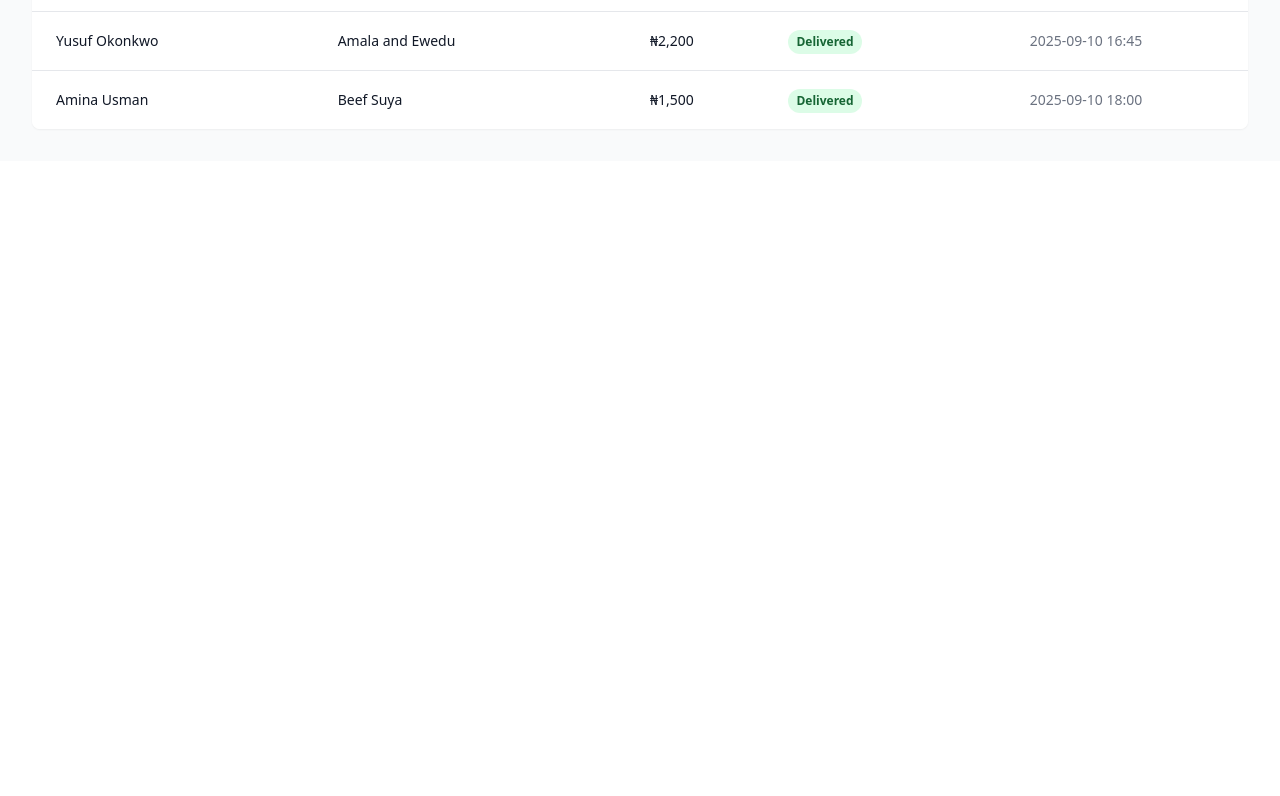
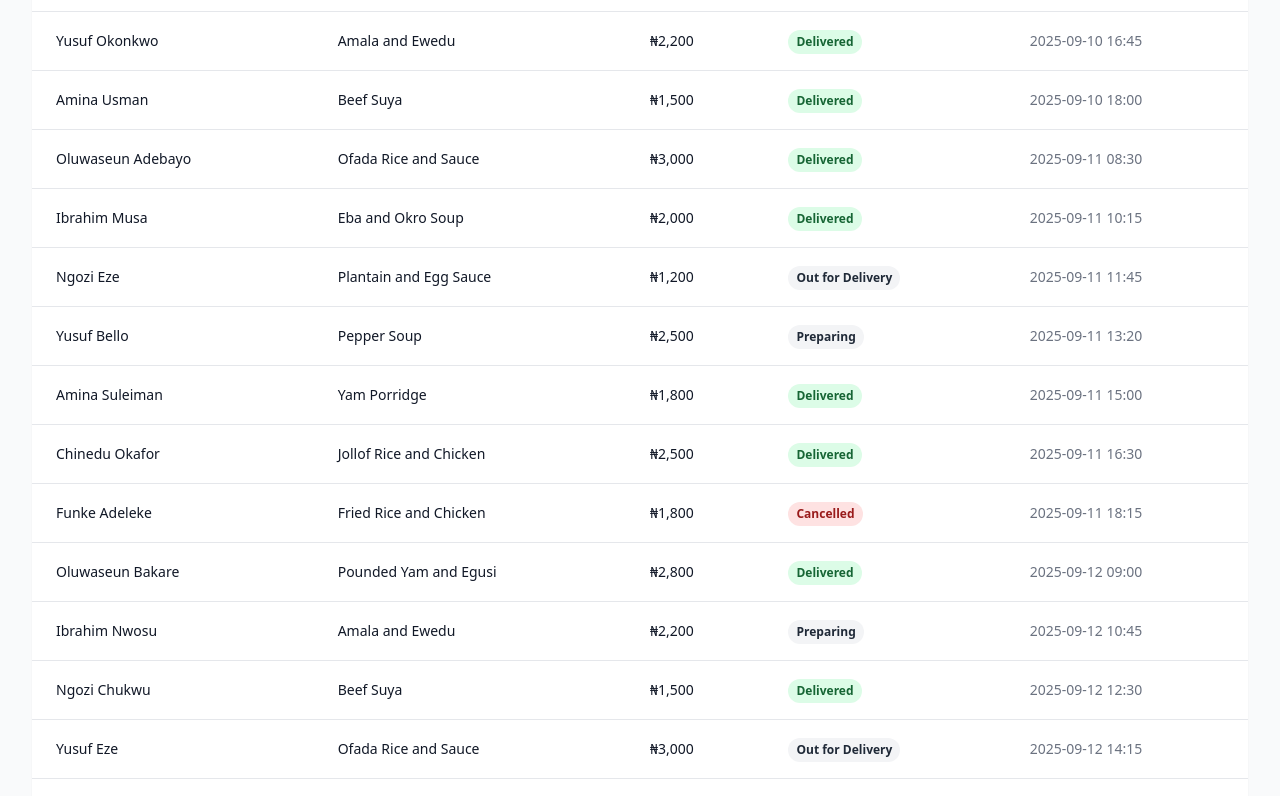
Before and after one commit to bluefound/foodybackend, a React (Create React App) app: page / in a window 1280 px wide. Shown: the part 1640-2436 px from the top of the page. Before the commit the page ends 1801 px from the top, so only its background shows below. Built offline with nearby package versions, Linux system fonts and the light colour scheme.

Commit message:
Initial commit: Add food order management system with orders from Sep 1-15, 2025

```diff
--- a/src/App.js
+++ b/src/App.js
@@ -29,7 +29,48 @@ const App = () => {
     { id: 22, customerName: "Ibrahim Okechukwu", foodOrdered: "Fried Rice and Chicken", price: 1800, status: "Delivered", orderTime: "2025-09-10 13:15" },
     { id: 23, customerName: "Ngozi Bello", foodOrdered: "Pounded Yam and Egusi", price: 2800, status: "Out for Delivery", orderTime: "2025-09-10 15:30" },
     { id: 24, customerName: "Yusuf Okonkwo", foodOrdered: "Amala and Ewedu", price: 2200, status: "Delivered", orderTime: "2025-09-10 16:45" },
-    { id: 25, customerName: "Amina Usman", foodOrdered: "Beef Suya", price: 1500, status: "Delivered", orderTime: "2025-09-10 18:00" }
+    { id: 25, customerName: "Amina Usman", foodOrdered: "Beef Suya", price: 1500, status: "Delivered", orderTime: "2025-09-10 18:00" },
+    // New orders for September 11-15, 2025
+    { id: 26, customerName: "Oluwaseun Adebayo", foodOrdered: "Ofada Rice and Sauce", price: 3000, status: "Delivered", orderTime: "2025-09-11 08:30" },
+    { id: 27, customerName: "Ibrahim Musa", foodOrdered: "Eba and Okro Soup", price: 2000, status: "Delivered", orderTime: "2025-09-11 10:15" },
+    { id: 28, customerName: "Ngozi Eze", foodOrdered: "Plantain and Egg Sauce", price: 1200, status: "Out for Delivery", orderTime: "2025-09-11 11:45" },
+    { id: 29, customerName: "Yusuf Bello", foodOrdered: "Pepper Soup", price: 2500, status: "Preparing", orderTime: "2025-09-11 13:20" },
+    { id: 30, customerName: "Amina Suleiman", foodOrdered: "Yam Porridge", price: 1800, status: "Delivered", orderTime: "2025-09-11 15:00" },
+    { id: 31, customerName: "Chinedu Okafor", foodOrdered: "Jollof Rice and Chicken", price: 2500, status: "Delivered", orderTime: "2025-09-11 16:30" },
+    { id: 32, customerName: "Funke Adeleke", foodOrdered: "Fried Rice and Chicken", price: 1800, status: "Cancelled", orderTime: "2025-09-11 18:15" },
+    { id: 33, customerName: "Oluwaseun Bakare", foodOrdered: "Pounded Yam and Egusi", price: 2800, status: "Delivered", orderTime: "2025-09-12 09:00" },
+    { id: 34, customerName: "Ibrahim Nwosu", foodOrdered: "Amala and Ewedu", price: 2200, status: "Preparing", orderTime: "2025-09-12 10:45" },
+    { id: 35, customerName: "Ngozi Chukwu", foodOrdered: "Beef Suya", price: 1500, status: "Delivered", orderTime: "2025-09-12 12:30" },
+    { id: 36, customerName: "Yusuf Eze", foodOrdered: "Ofada Rice and Sauce", price: 3000, status: "Out for Delivery", orderTime: "2025-09-12 14:15" },
+    { id: 37, customerName: "Amina Okafor", foodOrdered: "Eba and Okro Soup", price: 2000, status: "Delivered", orderTime: "2025-09-12 16:00" },
+    { id: 38, customerName: "Chinedu Suleiman", foodOrdered: "Plantain and Egg Sauce", price: 1200, status: "Delivered", orderTime: "2025-09-12 17:45" },
+    { id: 39, customerName: "Funke Nwankwo", foodOrdered: "Pepper Soup", price: 2500, status: "Cancelled", orderTime: "2025-09-13 08:15" },
+    { id: 40, customerName: "Oluwaseun Hassan", foodOrdered: "Yam Porridge", price: 1800, status: "Delivered", orderTime: "2025-09-13 10:00" },
+    { id: 41, customerName: "Ibrahim Okechukwu", foodOrdered: "Jollof Rice and Chicken", price: 2500, status: "Preparing", orderTime: "2025-09-13 11:45" },
+    { id: 42, customerName: "Ngozi Bello", foodOrdered: "Fried Rice and Chicken", price: 1800, status: "Delivered", orderTime: "2025-09-13 13:30" },
+    { id: 43, customerName: "Yusuf Okonkwo", foodOrdered: "Pounded Yam and Egusi", price: 2800, status: "Out for Delivery", orderTime: "2025-09-13 15:15" },
+    { id: 44, customerName: "Amina Usman", foodOrdered: "Amala and Ewedu", price: 2200, status: "Delivered", orderTime: "2025-09-13 17:00" },
+    { id: 45, customerName: "Chinedu Nwankwo", foodOrdered: "Beef Suya", price: 1500, status: "Delivered", orderTime: "2025-09-13 18:45" },
+    { id: 46, customerName: "Funke Adebayo", foodOrdered: "Ofada Rice and Sauce", price: 3000, status: "Cancelled", orderTime: "2025-09-14 09:30" },
+    { id: 47, customerName: "Oluwaseun Musa", foodOrdered: "Eba and Okro Soup", price: 2000, status: "Delivered", orderTime: "2025-09-14 11:15" },
+    { id: 48, customerName: "Ibrahim Eze", foodOrdered: "Plantain and Egg Sauce", price: 1200, status: "Preparing", orderTime: "2025-09-14 13:00" },
+    { id: 49, customerName: "Ngozi Okafor", foodOrdered: "Pepper Soup", price: 2500, status: "Delivered", orderTime: "2025-09-14 14:45" },
+    { id: 50, customerName: "Yusuf Suleiman", foodOrdered: "Yam Porridge", price: 1800, status: "Out for Delivery", orderTime: "2025-09-14 16:30" },
+    { id: 51, customerName: "Amina Nwankwo", foodOrdered: "Jollof Rice and Chicken", price: 2500, status: "Delivered", orderTime: "2025-09-14 18:15" },
+    { id: 52, customerName: "Chinedu Hassan", foodOrdered: "Fried Rice and Chicken", price: 1800, status: "Delivered", orderTime: "2025-09-15 08:00" },
+    { id: 53, customerName: "Funke Okechukwu", foodOrdered: "Pounded Yam and Egusi", price: 2800, status: "Cancelled", orderTime: "2025-09-15 09:45" },
+    { id: 54, customerName: "Oluwaseun Bello", foodOrdered: "Amala and Ewedu", price: 2200, status: "Delivered", orderTime: "2025-09-15 11:30" },
+    { id: 55, customerName: "Ibrahim Okonkwo", foodOrdered: "Beef Suya", price: 1500, status: "Preparing", orderTime: "2025-09-15 13:15" },
+    { id: 56, customerName: "Ngozi Usman", foodOrdered: "Ofada Rice and Sauce", price: 3000, status: "Delivered", orderTime: "2025-09-15 15:00" },
+    { id: 57, customerName: "Yusuf Adebayo", foodOrdered: "Eba and Okro Soup", price: 2000, status: "Out for Delivery", orderTime: "2025-09-15 16:45" },
+    { id: 58, customerName: "Amina Musa", foodOrdered: "Plantain and Egg Sauce", price: 1200, status: "Delivered", orderTime: "2025-09-15 18:30" },
+    { id: 59, customerName: "Chinedu Eze", foodOrdered: "Pepper Soup", price: 2500, status: "Delivered", orderTime: "2025-09-15 20:15" },
+    { id: 60, customerName: "Funke Okafor", foodOrdered: "Yam Porridge", price: 1800, status: "Delivered", orderTime: "2025-09-15 21:00" },
+    { id: 61, customerName: "Oluwaseun Suleiman", foodOrdered: "Jollof Rice and Chicken", price: 2500, status: "Cancelled", orderTime: "2025-09-15 22:30" },
+    { id: 62, customerName: "Ibrahim Nwankwo", foodOrdered: "Fried Rice and Chicken", price: 1800, status: "Delivered", orderTime: "2025-09-15 23:15" },
+    { id: 63, customerName: "Ngozi Hassan", foodOrdered: "Pounded Yam and Egusi", price: 2800, status: "Preparing", orderTime: "2025-09-15 23:45" },
+    { id: 64, customerName: "Yusuf Okechukwu", foodOrdered: "Amala and Ewedu", price: 2200, status: "Delivered", orderTime: "2025-09-15 19:30" },
+    { id: 65, customerName: "Amina Bello", foodOrdered: "Beef Suya", price: 1500, status: "Out for Delivery", orderTime: "2025-09-15 17:15" }
   ];
 
   const filteredOrders = statusFilter === 'All'
```
